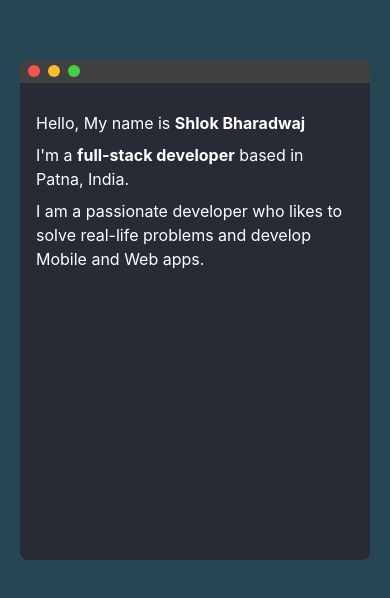
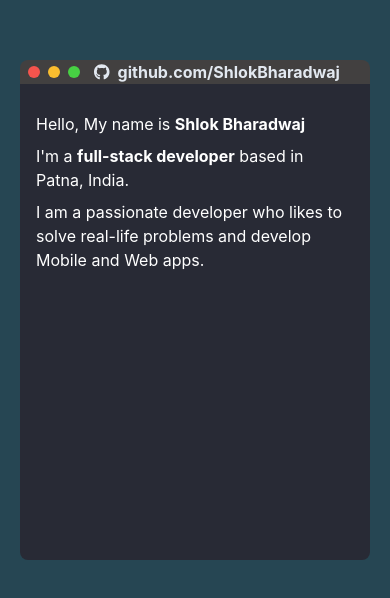
Before and after one commit to ShlokBharadwaj/portfolio, a React (Create React App) app: page / in a window 390 px wide. Shown: the part 112-710 px from the top of the page. Built offline with nearby package versions, Linux system fonts and the light colour scheme; the HTML template or start-up script is replaced by a standard one.

Commit message:
Update: Terminal h1,icon be responsive for iPhone SE

```diff
--- a/src/components/Terminal.jsx
+++ b/src/components/Terminal.jsx
@@ -30,16 +30,20 @@ const Terminal = () => {
                         <div className="button green bg-[#47d043] w-3 h-3 rounded-full mr-2 cursor-pointer"></div>
                     </div>
                     <div className="title flex-1 text-center text-slate-200">
-                        <a href="https://github.com/ShlokBharadwaj/portfolio" target="_blank"><h1 className='hidden sm:block font-bold text-md'>
-                            <FontAwesomeIcon icon={faGithub} className="pr-2" />
-                            github.com/ShlokBharadwaj
+                        <a href="https://github.com/ShlokBharadwaj/portfolio" target="_blank">
+                            <h1 className='hidden sm:block font-bold text-md'>
+                                <FontAwesomeIcon icon={faGithub} className="pr-2" />
+                                github.com/ShlokBharadwaj
+                            </h1>
+                        </a>
+                        <h1 className='sm:hidden font-bold text-md'>
+                        <FontAwesomeIcon icon={faGithub} className="pr-2 pl-11" />github.com/ShlokBharadwaj
                         </h1>
-                        </a>
                     </div>
                 </div>
                 <div className="app flex flex-col bg-[#282a35] w-full h-full p-2 overflow-auto text-white">
                     <div className="app flex flex-col bg-[#282a35] w-full h-full p-2 overflow-auto text-white">
-                    {showAbout && <About />}
+                        {showAbout && <About />}
                     </div>
                 </div>
             </div>
```
